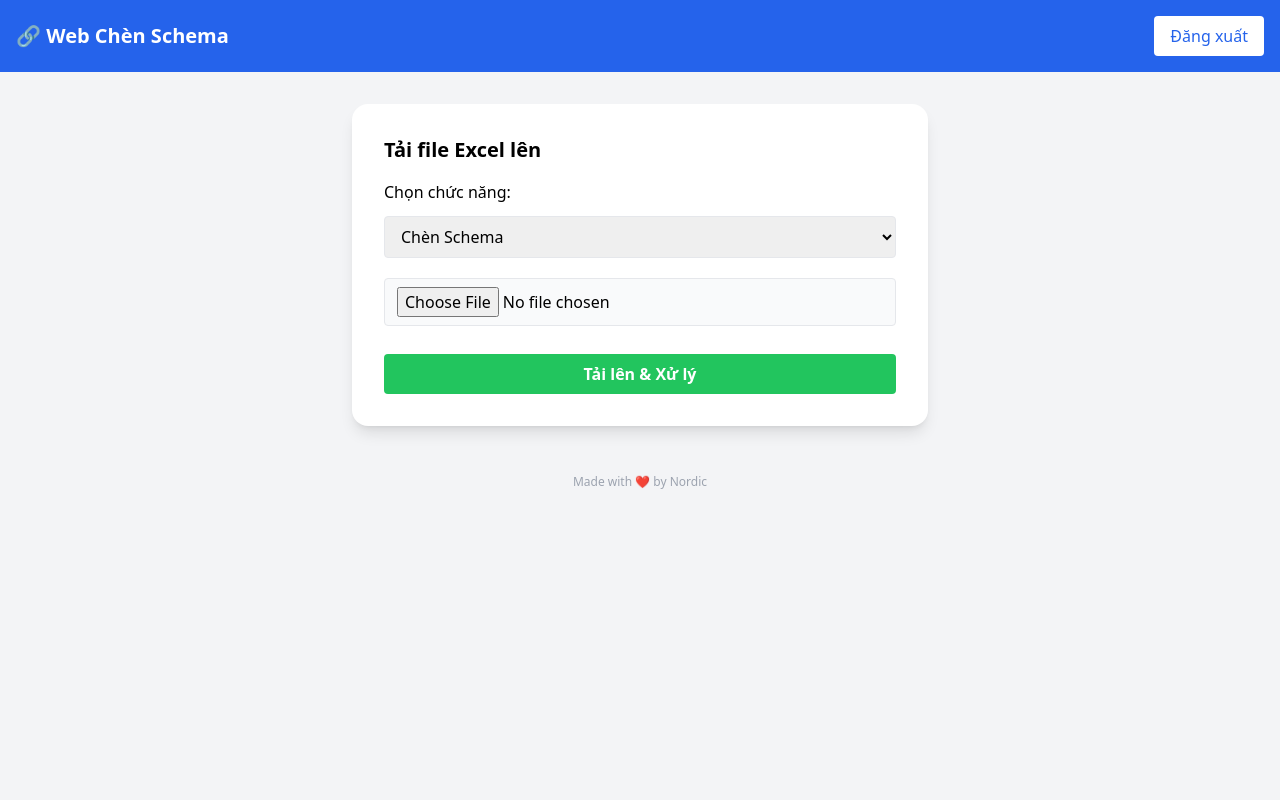
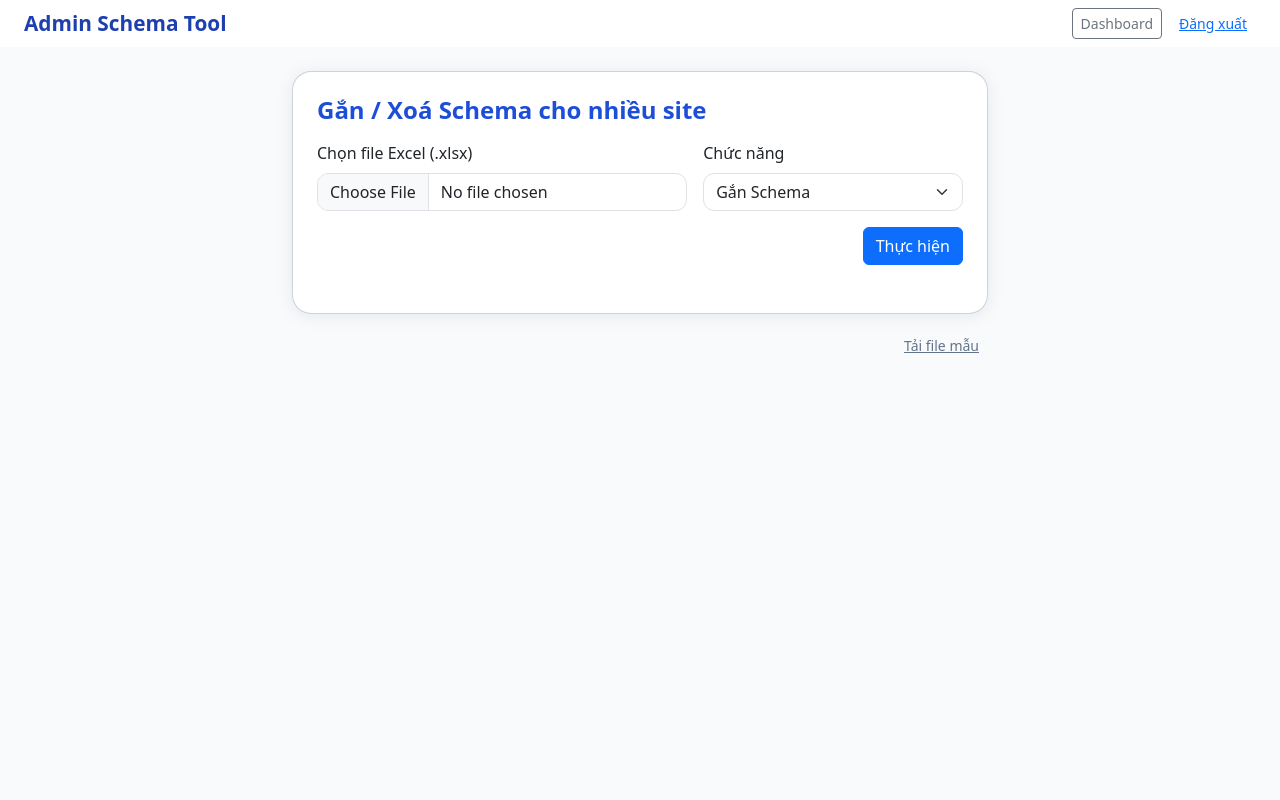
Before and after one commit to kelsey1334/web-chen-schema, a FastAPI app: page /upload in a window 1280 px wide. Run offline with FastAPI, Linux system fonts and the light colour scheme; the visitor is signed in with stand-in values (Sample User, id 1); some libraries are stand-ins or nearby versions.

Commit message:
Update upload.html

```diff
--- a/templates/upload.html
+++ b/templates/upload.html
@@ -1,63 +1,75 @@
-<!-- templates/upload.html -->
 <!DOCTYPE html>
-<html lang="en">
+<html lang="vi">
 <head>
     <meta charset="UTF-8">
-    <title>Chèn Schema - Admin</title>
-    <script src="https://cdn.tailwindcss.com"></script>
+    <title>Gắn / Xoá Schema | Admin Schema Tool</title>
+    <link href="https://cdn.jsdelivr.net/npm/bootstrap@5.3.3/dist/css/bootstrap.min.css" rel="stylesheet">
+    <style>
+        body { background: #f8fafc; min-height:100vh; }
+        .container { max-width: 720px;}
+        .nav-brand { color: #1e40af; font-weight: bold; font-size: 1.3rem;}
+        .card { border-radius: 1.2rem; box-shadow: 0 2px 18px rgba(30,41,59,0.08);}
+        .form-select, .form-control { border-radius: .7rem;}
+        .table { background: #fff;}
+    </style>
 </head>
-<body class="bg-gray-100 min-h-screen">
-    <nav class="bg-blue-600 p-4 text-white flex justify-between items-center">
-        <span class="font-bold text-xl">🔗 Web Chèn Schema</span>
-        <a href="/logout" class="bg-white text-blue-600 px-4 py-2 rounded hover:bg-blue-100 transition">Đăng xuất</a>
+<body>
+    <nav class="navbar navbar-light px-4" style="background:#fff;">
+        <span class="nav-brand">Admin Schema Tool</span>
+        <a href="/dashboard" class="btn btn-outline-secondary btn-sm ms-auto me-2">Dashboard</a>
+        <a href="/logout" class="btn btn-link btn-sm">Đăng xuất</a>
     </nav>
-    <div class="container mx-auto mt-8 px-4">
-        <div class="bg-white rounded-2xl shadow-lg p-8 max-w-xl mx-auto mb-8">
-            <h2 class="text-xl font-bold mb-4">Tải file Excel lên</h2>
-            <form method="post" enctype="multipart/form-data" class="flex flex-col gap-3">
-                <label class="font-medium">Chọn chức năng:</label>
-                <select name="action" class="border px-3 py-2 rounded" required>
-                    <option value="chencode">Chèn Schema</option>
-                    <option value="xoascript">Xóa Schema</option>
+    <div class="container py-4">
+        <div class="card p-4">
+            <h4 class="fw-bold mb-3" style="color:#1d4ed8">Gắn / Xoá Schema cho nhiều site</h4>
+            <form method="post" enctype="multipart/form-data" class="row g-3">
+                <div class="col-md-7">
+                    <label class="form-label">Chọn file Excel (.xlsx)</label>
+                    <input type="file" name="file" accept=".xlsx" required class="form-control">
+                </div>
+                <div class="col-md-5">
+                    <label class="form-label">Chức năng</label>
+                    <select class="form-select" name="action">
+                        <option value="chencode">Gắn Schema</option>
+                        <option value="xoascript">Xoá Schema</option>
                     </select>
-                <input type="file" name="file" accept=".xlsx" required
-                    class="mt-2 border rounded px-3 py-2 bg-gray-50"/>
-                <button type="submit" class="mt-4 py-2 bg-green-500 text-white font-bold rounded hover:bg-green-600 transition">Tải lên & Xử lý</button>
+                </div>
+                <div class="col-12 text-end">
+                    <button class="btn btn-primary" type="submit">Thực hiện</button>
+                </div>
             </form>
-        </div>
-
-        <!-- Hiện file kết quả nếu có -->
-        {% if file_url %}
-            <div class="max-w-xl mx-auto bg-green-50 border-l-4 border-green-400 text-green-700 p-4 mb-8 rounded shadow">
-                <p>✅ Xử lý xong! <a href="{{ file_url }}" class="underline text-blue-700 font-semibold" download>Tải file kết quả</a></p>
-            </div>
-        {% endif %}
-
-        <!-- Bảng log kết quả -->
+            <div class="mt-4">
                 {% if logs %}
-        <div class="max-w-3xl mx-auto bg-white rounded-xl shadow-md p-6 mb-10">
-            <h3 class="text-lg font-semibold mb-2">Trạng thái xử lý</h3>
-            <table class="w-full text-left border-collapse">
+                    <div class="alert alert-info py-2 mb-2">Kết quả thao tác:</div>
+                    <div class="table-responsive">
+                        <table class="table table-bordered align-middle">
                             <thead>
-                    <tr class="bg-blue-50">
-                        <th class="py-2 px-3 border-b">#</th>
-                        <th class="py-2 px-3 border-b">Nội dung</th>
+                                <tr>
+                                    <th>#</th>
+                                    <th>Log</th>
                                 </tr>
                             </thead>
                             <tbody>
-                    {% for log in logs %}
+                            {% for i, log in enumerate(logs, 1) %}
                                 <tr>
-                        <td class="py-2 px-3 border-b align-top text-gray-500">{{ loop.index }}</td>
-                        <td class="py-2 px-3 border-b">{{ log|safe }}</td>
+                                    <td>{{ i }}</td>
+                                    <td style="font-size:.97rem;">{{ log }}</td>
                                 </tr>
                             {% endfor %}
                             </tbody>
                         </table>
                     </div>
                 {% endif %}
+                {% if file_url %}
+                    <div class="alert alert-success mt-3">
+                        <a href="{{ file_url }}" class="btn btn-success">Tải file kết quả</a>
                     </div>
-    <footer class="text-center py-4 text-gray-400 text-xs">
-        Made with ❤️ by Nordic
-    </footer>
+                {% endif %}
+            </div>
+        </div>
+        <div class="text-end mt-3">
+            <a href="https://schema-excel-mau.site/mau.xlsx" target="_blank" class="btn btn-link btn-sm" style="color:#64748b">Tải file mẫu</a>
+        </div>
+    </div>
 </body>
 </html>
```
Lines whose indentation alone changed are shown as unchanged.
